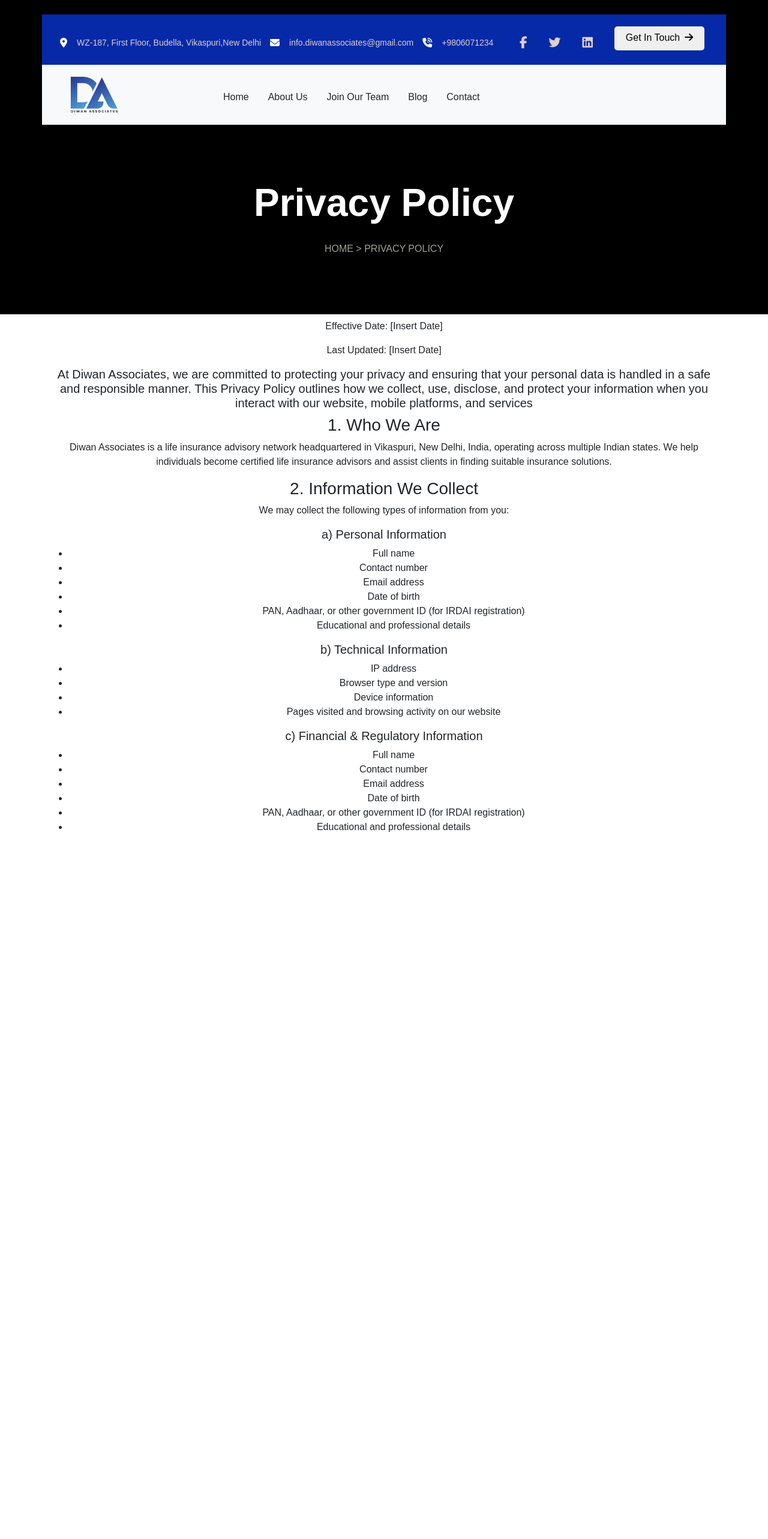
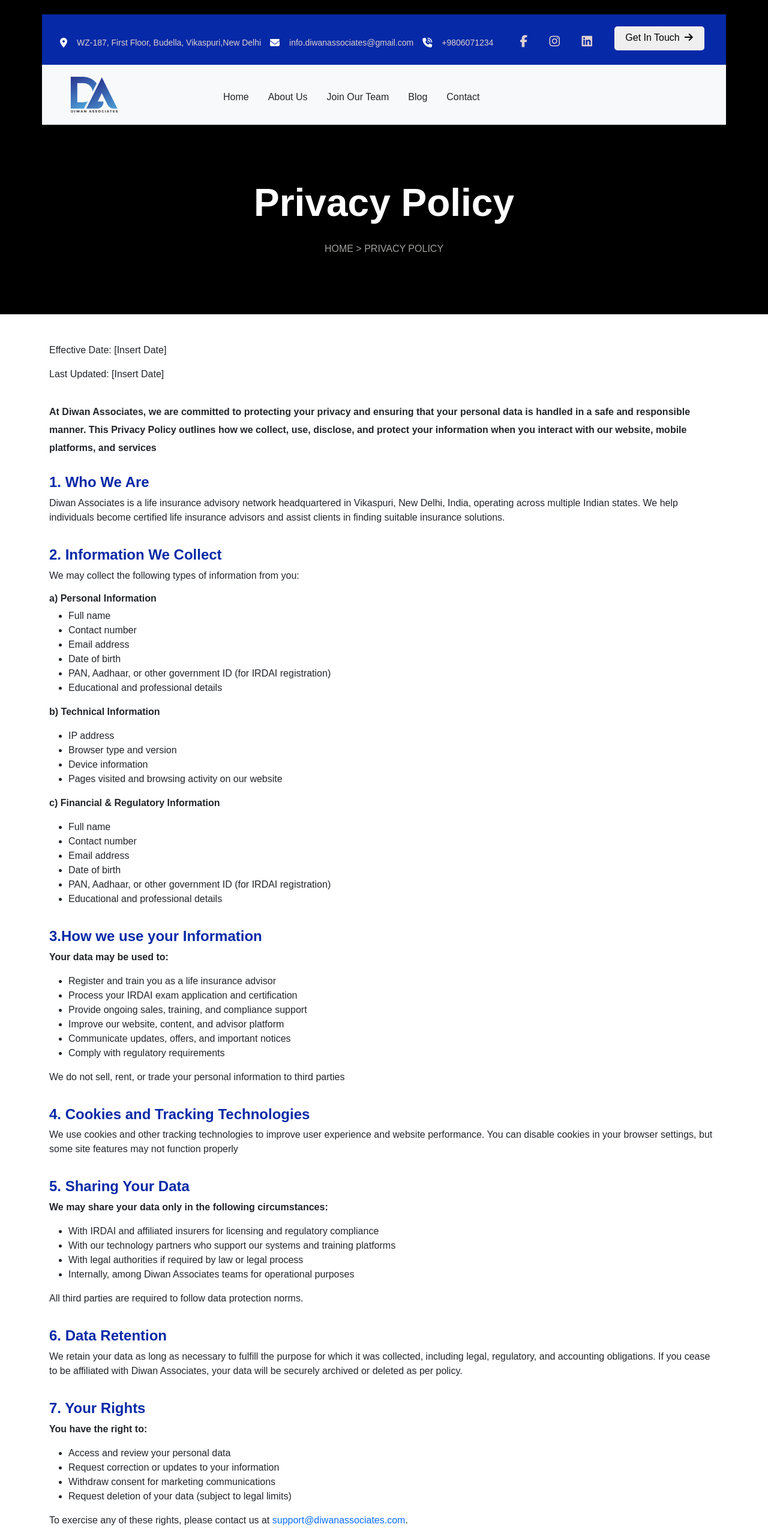
Before and after one commit to hiteshnexadvent/insurance-ui, a React (Create React App) app: page /privacy in a window 1280 px wide. Shown: the top 2566 px of the page at 60% size. Before the commit the page ends 1407 px from the top, so only its background shows below. Built offline with nearby package versions, Linux system fonts and the light colour scheme; no server answers.

Commit message:
Add Privacy

```diff
--- a/src/components/Footer.jsx
+++ b/src/components/Footer.jsx
@@ -104,9 +104,21 @@
 
 
 <div style={{ display: 'flex', gap: '10px', marginTop: '10px' }}>
-  <i className="fa-brands fa-facebook-f" style={{ color: '#0629a7', fontSize: '25px', cursor: 'pointer',marginLeft:'25px' }}></i>
-  <i className="fa-brands fa-instagram" style={{ color: '#0629a7', fontSize: '25px', cursor: 'pointer' ,marginLeft:'25px'}}></i>
-  <i className="fa-brands fa-linkedin" style={{ color: '#0629a7', fontSize: '25px', cursor: 'pointer',marginLeft:'25px' }}></i>
+              <a href="https://www.facebook.com/people/Diwan-Associates/100086457826196/?mibextid=wwXIfr&rdid=0duGt0K1yBCZSicm&share_url=https%3A%2F%2Fwww.facebook.com%2Fshare%2F1ESCfFaZKa%2F%3Fmibextid%3DwwXIfr"
+  target="_blank"
+  rel="noopener noreferrer"
+>
+                <i className="fa-brands fa-facebook-f" style={{ color: '#0629a7', fontSize: '25px', cursor: 'pointer',marginLeft:'25px' }}></i>
+  </a>
+
+              <a href="https://www.instagram.com/diwan_associates/"
+  target="_blank"
+  rel="noopener noreferrer">
+                <i className="fa-brands fa-instagram" style={{ color: '#0629a7', fontSize: '25px', cursor: 'pointer' ,marginLeft:'25px'}}></i>
+  </a>
+  <a href="https://www.linkedin.com/company/diwan-associatesinsurance/"
+  target="_blank"
+  rel="noopener noreferrer"><i className="fa-brands fa-linkedin" style={{ color: '#0629a7', fontSize: '25px', cursor: 'pointer',marginLeft:'25px' }}></i></a>
 
 </div>
 
@@ -115,9 +127,7 @@
               </div>
 <div className="row m-0" style={{ backgroundColor: '#0629a7', padding: '15px 0', overflowX: 'hidden' }}>
   <div className="col-12 d-flex flex-wrap justify-content-center align-items-center text-center" style={{ gap: '20px', padding: '0 15px' }}>
-    <a href="https://example.com" style={{ color: '#fff', textDecoration: 'none', fontSize: '14px' }}>Terms of Use</a>
-    {/* <a href="https://example.com" style={{ color: '#fff', textDecoration: 'none', fontSize: '14px' }}>Sitemap</a>
-    <a href="https://example.com" style={{ color: '#fff', textDecoration: 'none', fontSize: '14px' }}>Careers</a> */}
+    <a href="/privacy" style={{ color: '#fff', textDecoration: 'none', fontSize: '14px' }}>Terms of Use</a>
     <span style={{ color: '#fff', fontSize: '14px' }}>&copy; {new Date().getFullYear()} Diwan Associates. All rights reserved.</span>
   </div>
 </div>
--- a/src/components/Main.jsx
+++ b/src/components/Main.jsx
@@ -7,6 +7,10 @@
   function useScrollAnimation() {
     const ref = useRef();
     const [visible, setVisible] = useState(false);
+
+    useEffect(() => {
+        window.scrollTo(0, 0);
+      }, []);
 
     useEffect(() => {
       const observer = new IntersectionObserver(
@@ -60,7 +64,7 @@
 
                       </p>
                       <div className="buttons">
-                        <button className="btn  me-4 mt-4" style={{ backgroundColor:'#0629a7',color:'white' }}>Become An Free Advisor</button>
+                        <Link to='/contact'><button className="btn  me-4 mt-4" style={{ backgroundColor:'#0629a7',color:'white' }}>Become An Free Advisor</button></Link>
                         <Link to="/booking">
     <button className="btn btn-outline-light mt-4">Book A Free Consultation</button>
   </Link>
@@ -81,7 +85,7 @@
 
                       </p>
                       <div className="buttons">
-                        <button className="btn me-4 mt-4" style={{ backgroundColor:'#0629a7',color:'white' }}>Become An Free Advisor</button>
+                        <Link to='/contact'><button className="btn  me-4 mt-4" style={{ backgroundColor:'#0629a7',color:'white' }}>Become An Free Advisor</button></Link>
                 <Link to="/booking">
     <button className="btn btn-outline-light mt-4">Book A Free Consultation</button>
   </Link>
--- a/src/components/Navbar.jsx
+++ b/src/components/Navbar.jsx
@@ -81,18 +81,37 @@
                 flexWrap: "wrap",
               }}
             >
+              <a
+  href="https://www.facebook.com/people/Diwan-Associates/100086457826196/?mibextid=wwXIfr&rdid=0duGt0K1yBCZSicm&share_url=https%3A%2F%2Fwww.facebook.com%2Fshare%2F1ESCfFaZKa%2F%3Fmibextid%3DwwXIfr"
+  target="_blank"
+  rel="noopener noreferrer"
+>
   <i
     className="fa-brands fa-facebook-f pt-3 fs-5"
     style={{ color: "#ddd0d0" }}
   ></i>
+</a>
+              <a
+  href="https://www.instagram.com/diwan_associates/"
+  target="_blank"
+  rel="noopener noreferrer"
+>
   <i
-                className="fa-brands fa-twitter pt-3 fs-5"
+    className="fa-brands fa-instagram pt-3 fs-5"
     style={{ color: "#ddd0d0" }}
   ></i>
+</a>
+
+        <a
+  href="https://www.linkedin.com/company/diwan-associatesinsurance/"
+  target="_blank"
+  rel="noopener noreferrer"
+>
   <i
     className="fa-brands fa-linkedin pt-3 fs-5"
     style={{ color: "#ddd0d0" }}
   ></i>
+</a>
 
               <a href="/contact" id='gettouch'>
               <button
--- a/src/pages/AboutUs.jsx
+++ b/src/pages/AboutUs.jsx
@@ -4,6 +4,7 @@
 import './StylePage.css';
 import Footer from "../components/Footer";
 import { Helmet } from 'react-helmet';
+import { Link } from "react-router-dom";
 
 
 export default function AboutUs() {
@@ -178,7 +179,8 @@
                   <p style={{ color: "white" }}>
 To be India's most trusted and inclusive life insurance network, empowering individuals and securing families' futures.             </p>
                 </div>
-                <button
+                <Link to='/'>
+                    <button
                   style={{
                     marginTop: "55px",
                     marginLeft: "120px",
@@ -193,6 +195,7 @@
                 >
                   Get A Quote
                 </button>
+                </Link>
               </div>
               <div
                 className="box1"
@@ -220,7 +223,8 @@
                     At Diwan Associates, excellence is our standard. We're committed to providing unmatched support, ethical practices, and continuous learning to all our advisors and clients.
                   </p>
                 </div>
-                <button
+                <Link to='/contact'>
+                    <button
                   style={{
                     marginTop: "5px",
                     marginLeft: "120px",
@@ -235,6 +239,7 @@
                 >
                   Contact Us
                 </button>
+                </Link>
               </div>
             </div>
           </div>
@@ -380,10 +385,13 @@
       <h3 className="fw-bold mb-3">Start Your Career Journey Today!</h3>
       <p className="fw-medium">
 Ready to build a fulfilling career with purpose? Get started today and experience the Diwan Associates difference.
-      </p>
+              </p>
+              <Link to='/booking'>
+
       <button className="btn btn-primary mt-3 px-4 py-2 rounded-pill" style={{ backgroundColor: '#0629a7', border: 'none' }}>
-        Book Now
+        Enroll Now
       </button>
+              </Link>
     </div>
   </div>
 </div>
--- a/src/pages/Blogsread.jsx
+++ b/src/pages/Blogsread.jsx
@@ -72,7 +72,7 @@
             <img
               src={`${process.env.REACT_APP_BACKEND_API_URL}${image}`}
               alt=""
-              style={{ width: "100%",borderRadius:'20px', padding: "20px" }}
+              style={{ height:'500px',borderRadius:'20px', padding: "20px" }}
             />
           </div>
           <div
@@ -148,10 +148,10 @@
                 textAlign: "start",
                 borderRadius: "20px",
                 padding: "10px ",
-                height:'300px'
+                height:'350px'
               }}
             >
-              <h4 style={{ color: "#0629a7",paddingTop:'20px' }} >Recent Posts</h4>
+              <h3 style={{ color: "#0629a7",paddingTop:'30px',fontWeight:'600' }} >Recent Posts</h3>
               {blogs.slice(0, 3).map((item, index) => (
                 <div key={index} style={{paddingTop:'10px'}}>
                   <Link
--- a/src/pages/Booking.jsx
+++ b/src/pages/Booking.jsx
@@ -1,17 +1,20 @@
-import { useState } from 'react';
+import { useEffect, useState } from 'react';
 import "react-datepicker/dist/react-datepicker.css";
 import { Helmet } from 'react-helmet';
 import Calendar from "react-calendar";
 import 'react-calendar/dist/Calendar.css';
 import axios from "axios";
 import Swal from 'sweetalert2';
-import Navbar from '../components/Navbar';
 
 
 
 export default function Booking() {
 
   const [formData, setformData] = useState({ date: '', time: '', name: '', email: '', mobile: '', city: '' });
+
+  useEffect(() => {
+      window.scrollTo(0, 0);
+    }, []);
 
   const handleChange = (e) => {
     setformData({ ...formData, [e.target.name]: e.target.value });
--- a/src/pages/Privacy.jsx
+++ b/src/pages/Privacy.jsx
@@ -68,22 +68,22 @@
           </div>
 
           <div className="container">
-              <div className="row">
-                  <div className="col-12">
+              <div className="row mt-5">
+                  <div className="col-12" style={{textAlign:'start'}}>
                       <p> Effective Date: [Insert Date]</p>
                       <p> Last Updated: [Insert Date]</p>
-                      <h5> At Diwan Associates, we are committed to protecting your privacy and ensuring that your
+                      <h6 style={{lineHeight:'30px',paddingTop:'20px',fontWeight:'600'}}> At Diwan Associates, we are committed to protecting your privacy and ensuring that your
 personal data is handled in a safe and responsible manner. This Privacy Policy outlines how we
 collect, use, disclose, and protect your information when you interact with our website, mobile
-                          platforms, and services</h5>
+                          platforms, and services</h6>
 
-                      <h3>1. Who We Are</h3>
+                      <h4 style={{color:'#0629a7',paddingTop:'20px',fontWeight:'600'}}>1. Who We Are</h4>
                       <p> Diwan Associates is a life insurance advisory network headquartered in Vikaspuri, New Delhi,
 India, operating across multiple Indian states. We help individuals become certified life insurance
 advisors and assist clients in finding suitable insurance solutions.</p>
-                      <h3> 2. Information We Collect</h3>
+                      <h4 style={{color:'#0629a7',paddingTop:'20px',fontWeight:'600'}}> 2. Information We Collect</h4>
                       <p> We may collect the following types of information from you:</p>
-                      <h5> a) Personal Information</h5>
+                      <h6 style={{fontWeight:'700'}}> a) Personal Information</h6>
                       <ul>
                           <li> Full name</li>
                           <li>Contact number</li>
@@ -93,7 +93,7 @@
                           <li> Educational and professional details</li>
                       </ul>
 
-                      <h5> b) Technical Information</h5>
+                      <p style={{fontWeight:'700'}}> b) Technical Information</p>
                       <ul>
                           <li> IP address</li>
                           <li> Browser type and version</li>
@@ -102,7 +102,7 @@
 
                       </ul>
 
-                      <h5> c) Financial & Regulatory Information</h5>
+                      <p style={{fontWeight:'700'}}> c) Financial & Regulatory Information</p>
                       <ul>
                           <li> Full name</li>
                           <li>Contact number</li>
@@ -110,7 +110,73 @@
                           <li> Date of birth</li>
                           <li>  PAN, Aadhaar, or other government ID (for IRDAI registration)</li>
                           <li> Educational and professional details</li>
-                      </ul>
+            </ul>
+            <h4 style={{color:'#0629a7',paddingTop:'20px',fontWeight:'600'}}> 3.How we use your Information</h4>
+            <p style={{fontWeight:'700'}}>Your data may be used to:</p>
+            <ul>
+              <li> Register and train you as a life insurance advisor</li>
+              <li> Process your IRDAI exam application and certification</li>
+              <li>Provide ongoing sales, training, and compliance support</li>
+              <li> Improve our website, content, and advisor platform</li>
+              <li> Communicate updates, offers, and important notices</li>
+              <li>Comply with regulatory requirements</li>
+            </ul>
+            <p> We do not sell, rent, or trade your personal information to third parties</p>
+            <h4 style={{color:'#0629a7',paddingTop:'20px',fontWeight:'600'}}> 4. Cookies and Tracking Technologies</h4>
+            <p> We use cookies and other tracking technologies to improve user experience and website
+performance. You can disable cookies in your browser settings, but some site features may not
+              function properly</p>
+            <h4 style={{color:'#0629a7',paddingTop:'20px',fontWeight:'600'}}>5. Sharing Your Data</h4>
+            <p style={{fontWeight:'700'}}>We may share your data only in the following circumstances:</p>
+            <ul>
+              <li> With IRDAI and affiliated insurers for licensing and regulatory compliance</li>
+              <li>With our technology partners who support our systems and training platforms</li>
+              <li>With legal authorities if required by law or legal process</li>
+              <li>Internally, among Diwan Associates teams for operational purposes</li>
+            </ul>
+            <p> All third parties are required to follow data protection norms.
+</p>
+<h4 style={{color:'#0629a7',paddingTop:'20px',fontWeight:'600'}}> 6. Data Retention</h4>
+<p>We retain your data as long as necessary to fulfill the purpose for which it was collected,
+including legal, regulatory, and accounting obligations. If you cease to be affiliated with Diwan
+Associates, your data will be securely archived or deleted as per policy.</p>
+<h4 style={{color:'#0629a7',paddingTop:'20px',fontWeight:'600'}}> 7. Your Rights</h4>
+<p style={{fontWeight:'700'}}> You have the right to:</p>
+            <ul>
+              <li>Access and review your personal data</li>
+              <li>Request correction or updates to your information</li>
+              <li>Withdraw consent for marketing communications</li>
+              <li>Request deletion of your data (subject to legal limits)</li>
+            </ul>
+            <p>
+  To exercise any of these rights, please contact us at
+  <a href="mailto:support@diwanassociates.com" style={{textDecoration:'none'}}> support@diwanassociates.com</a>.
+</p>
+<h4 style={{color:'#0629a7',paddingTop:'20px',fontWeight:'600'}}>8. Data Security</h4>
+<p> We implement industry-standard technical and organizational measures to safeguard your data
+from unauthorized access, loss, misuse, or disclosure. However, no method of transmission over
+the internet is 100% secure.</p>
+<h4 style={{color:'#0629a7',paddingTop:'20px',fontWeight:'600'}}> 9. Children’s Privacy</h4>
+<p>Our services are intended for individuals aged 18 and above. We do not knowingly collect data
+from children under 18.</p>
+<h4 style={{color:'#0629a7',paddingTop:'20px',fontWeight:'600'}}> 10. Changes to This Privacy Policy</h4>
+<p> We may update this policy from time to time. Any changes will be posted on this page with a
+revised “Last Updated” date. Continued use of our website or services constitutes acceptance of
+              the changes.</p>
+            <h4 style={{color:'#0629a7',paddingTop:'20px',fontWeight:'600'}}>11. Contact Us</h4>
+            <p>If you have questions, concerns, or complaints about our Privacy Policy, please contact:</p>
+<p style={{fontWeight:'700',paddingTop:'30px'}}>Diwan Associates</p>
+<p style={{fontWeight:'700'}}>Vikaspuri, New Delhi, India</p>
+
+<p style={{fontWeight:'700'}}>
+  <i class="fas fa-envelope pe-2"></i>
+  Email: <a href="mailto:support@diwanassociates.com" style={{textDecoration:'none'}}>support@diwanassociates.com</a>
+</p>
+
+<p style={{fontWeight:'700'}}>
+  <i class="fas fa-phone pe-2"></i>
+  Phone: <a href="tel:+911234567890" style={{textDecoration:'none'}}>+91 12345 67890</a>
+</p>
                   </div>
               </div>
           </div>
--- a/src/pages/StylePage.css
+++ b/src/pages/StylePage.css
@@ -76,14 +76,16 @@
 
 /* --------------------------- blog  read */
 
-#blogread{
+#blogread {
   background-image: url('/public/images/blogread1.webp');
   background-size: cover;
   background-position: center;
-  /* min-height: auto; */
+  background-color: rgba(85, 85, 241, 0.4); /* Blue overlay with transparency */
+  background-blend-mode: overlay; /* or try multiply, soft-light */
   height: 600px;
   color: white;
 }
+
 #blogread-title h1{
   padding-top: 250px;
   text-align: start;
```
Lines whose indentation alone changed are shown as unchanged.
